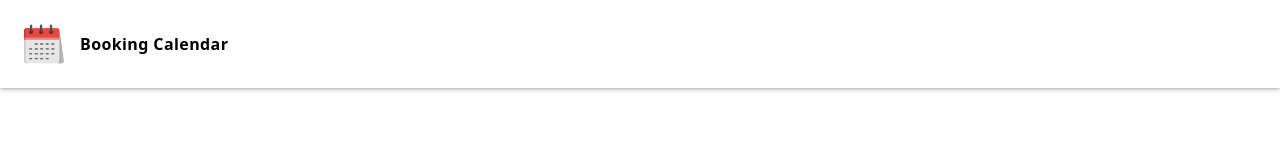
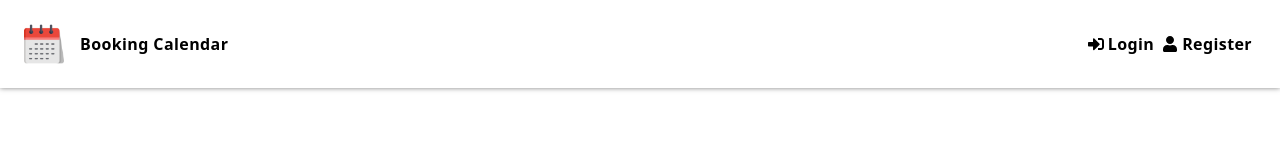
Before and after one commit to gazjosef/booking-calendar, a Next.js app in the folder frontend/: page /calendar in a window 1280 px wide. Shown: the top 150 px of the page. Built offline with nearby package versions, Linux system fonts and the light colour scheme; no server answers.

Commit message:
Header & Navigation

```diff
--- a/frontend/components/Header.jsx
+++ b/frontend/components/Header.jsx
@@ -1,4 +1,6 @@
+import Link from 'next/link'
 import { useState } from 'react'
+import { FaSignInAlt, FaSignOutAlt, FaUser } from 'react-icons/fa'
 
 const Header = () => {
   const [user, setUser] = useState(false)
@@ -18,14 +20,31 @@ const Header = () => {
           {user ? (
             <div>
               <p>Welcome back, Leslie</p>
-              <img
+              {/* <img
                 src="https://images.unsplash.com/photo-1494790108377-be9c29b29330?ixlib=rb-1.2.1&ixid=eyJhcHBfaWQiOjEyMDd9&auto=format&fit=facearea&facepad=2&w=256&h=256&q=80"
                 alt=""
                 className="h-10 w-10 flex-none rounded-full"
-              />
+              /> */}
             </div>
           ) : (
-            <div></div>
+            <ul className="flex items-center justify-between">
+              <li>
+                <Link
+                  href="/"
+                  className="m-1 flex items-center justify-between"
+                >
+                  <FaSignInAlt className="mr-1" /> Login
+                </Link>
+              </li>
+              <li>
+                <Link
+                  href="/register"
+                  className="m-1 flex items-center justify-between"
+                >
+                  <FaUser className="mr-1" /> Register
+                </Link>
+              </li>
+            </ul>
           )}
         </div>
       </div>
--- a/package.json
+++ b/package.json
@@ -18,7 +18,8 @@
     "express": "^4.17.3",
     "express-async-handler": "^1.2.0",
     "jsonwebtoken": "^9.0.0",
-    "mongoose": "^6.2.3"
+    "mongoose": "^6.2.3",
+    "react-icons": "^4.8.0"
   },
   "devDependencies": {
     "concurrently": "^8.0.1",
```
Also changed, not shown: 1 other file (tests, documents, lock files or other folders).
